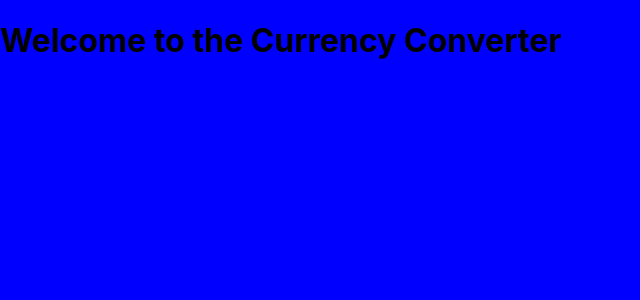
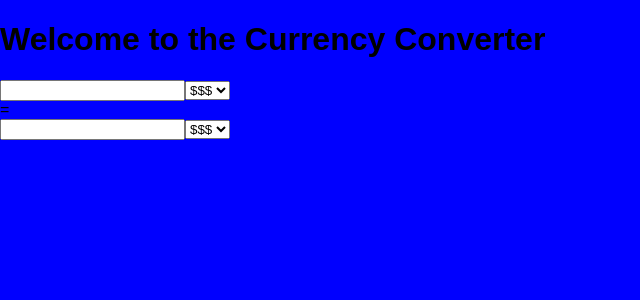
Before and after one commit to DeeIdowu/Currency-Converter, a React (Create React App) app in the folder currency-converter/: page / in a window 1280 px wide. Shown: the top 300 px of the page, without its empty margins (0-640 px from the left). Built offline with nearby package versions, Linux system fonts and the light colour scheme.

Commit message:
added input value to currencyrow component and duplicated on app.js

```diff
--- a/currency-converter/src/App.css
+++ b/currency-converter/src/App.css
@@ -1,3 +1,4 @@
 body {
 	background-color: blue;
+	font-family: Arial, Helvetica;
 }
--- a/currency-converter/src/App.js
+++ b/currency-converter/src/App.js
@@ -1,12 +1,14 @@
 import React from 'react';
+import CurrencyRow from './components/CurrencyRow';
 import './App.css';
 
 function App() {
   return (
     <div className="App">
-      <header className="App-header">
         <h1>Welcome to the Currency Converter</h1>
-      </header>
+        <CurrencyRow/>
+        <div>=</div>
+        <CurrencyRow/>
     </div>
   );
 }
--- a/currency-converter/src/components/CurrencyRow.js
+++ b/currency-converter/src/components/CurrencyRow.js
@@ -3,7 +3,10 @@ import React from 'react'
  function CurrencyRow() {
     return (
         <div>
-            <h1>Currency Row</h1>
+            <input type="number"/>
+            <select>
+                <option value="$$$">$$$</option>
+            </select>
         </div>
     )
 }
```
